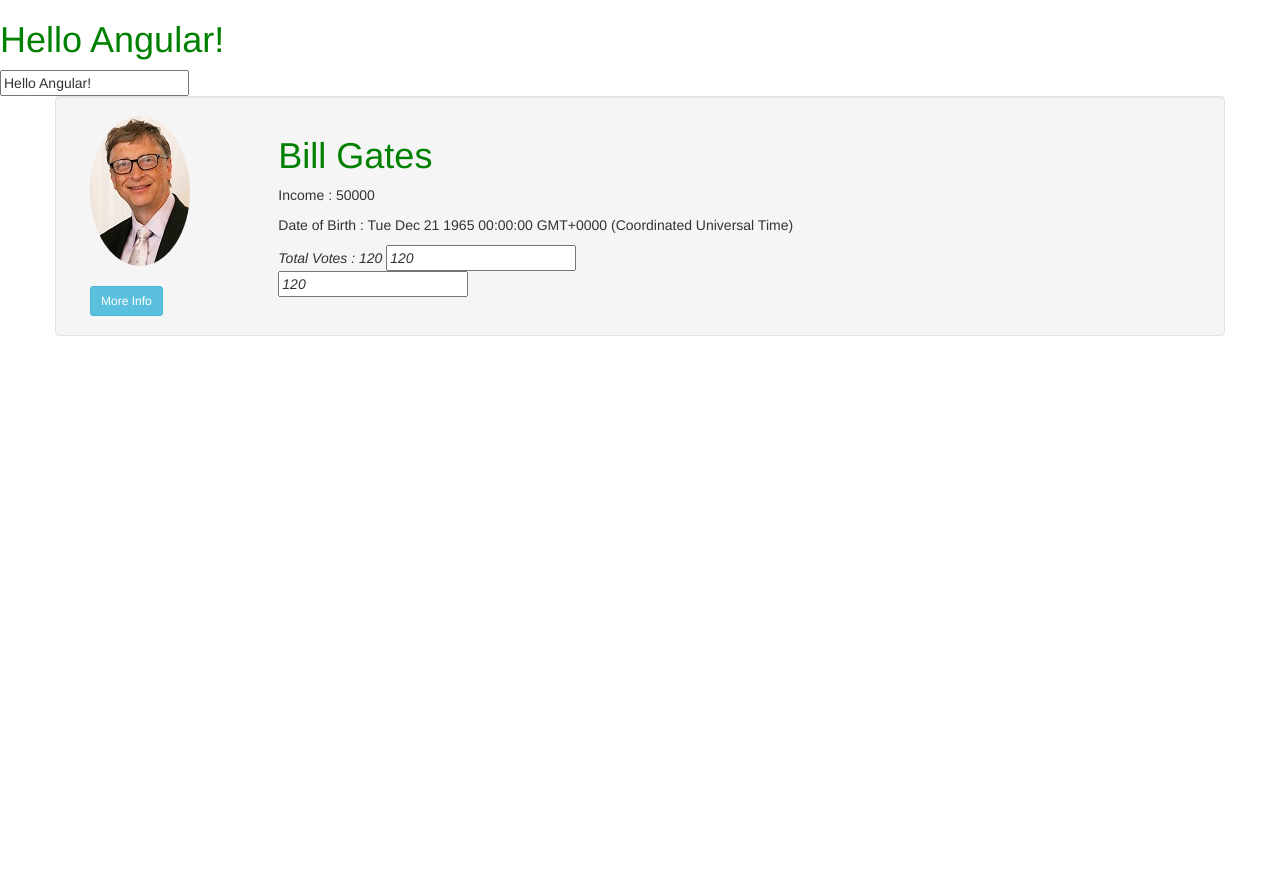
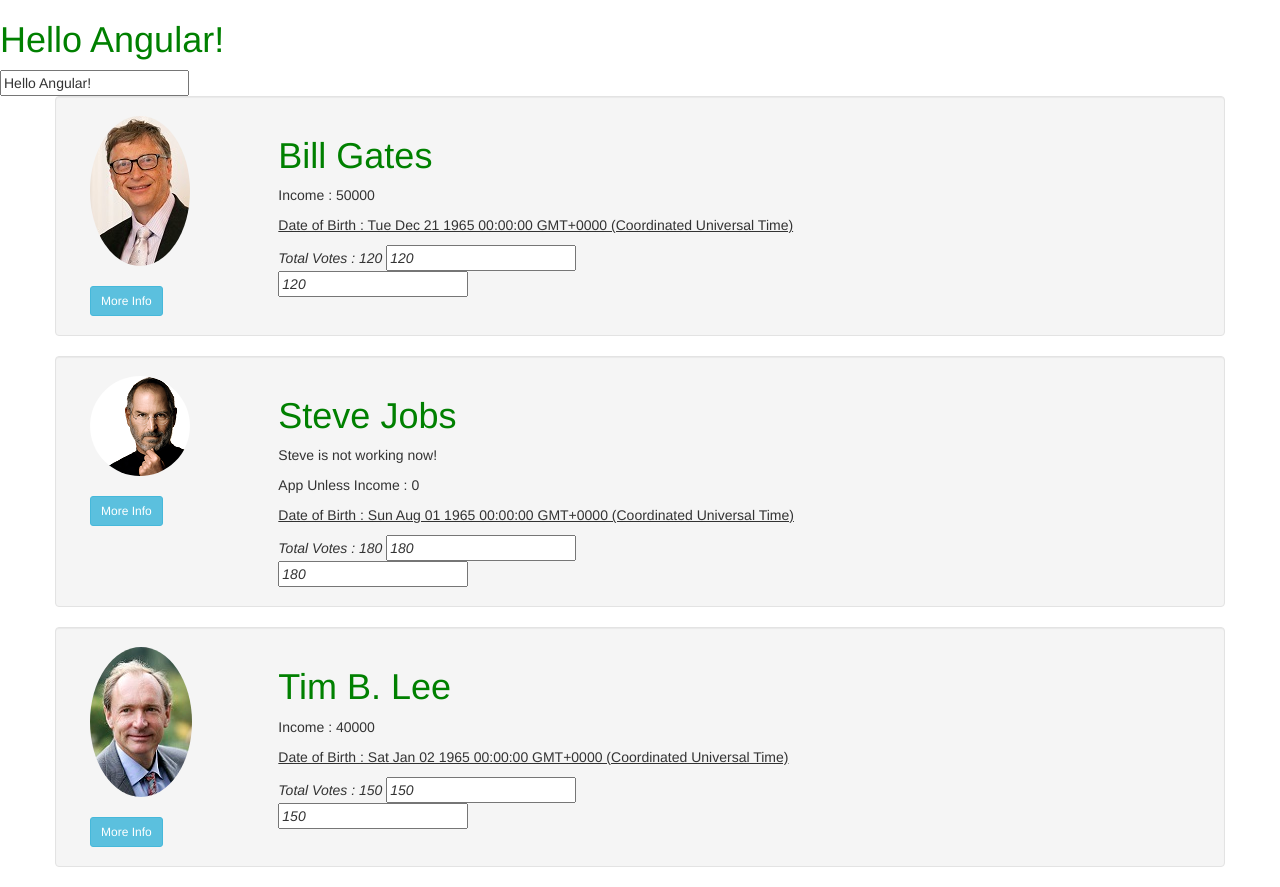
Before and after one commit to synergy2411/first-app, an Angular app: page / in a window 1280 px wide. Before the commit the page ends 800 px from the top, so only its background shows below. Built offline with nearby package versions, Linux system fonts and the light colour scheme.

Commit message:
custom directives added

```diff
--- a/src/app/data/mocks.ts
+++ b/src/app/data/mocks.ts
@@ -1,6 +1,6 @@
 import { User } from './../model/user';
 
-export const USER_DATA : User = {
+export const USER_DATA : User[] = [{
     firstName : "Bill",
     lastName : "Gates",
     dob : new Date("Dec 21, 1965"),
@@ -9,4 +9,22 @@
     company : "Microsoft",
     image : "assets/images/bill.jpg",
     vote : 120
-}
+},{
+    firstName : "Steve",
+    lastName : "Jobs",
+    dob : new Date("Aug 1, 1965"),
+    income : 0,
+    isWorking  : false,
+    company : "Apple",
+    image : "assets/images/steve.png",
+    vote : 180
+},{
+    firstName : "Tim B.",
+    lastName : "Lee",
+    dob : new Date("Jan 2, 1965"),
+    income : 40000,
+    isWorking  : true,
+    company : "World Widde Web",
+    image : "assets/images/tim.jpg",
+    vote : 150
+}]
--- /dev/null
+++ b/src/app/directives/highlight.directive.ts
@@ -0,0 +1,29 @@
+import { Directive, ElementRef, Input, HostListener, HostBinding } from '@angular/core';
+
+@Directive({
+    selector : '[app-highlight]'
+})
+
+export class HighlightDirective {
+
+    @Input('defaultColor') defaultColor : string;
+    @Input("initialColor") initialColor : string;
+
+    @HostBinding('style.background-color') bgcolor : any;
+
+    @HostListener('mouseenter') onmouseenter(){
+        // console.log("mouseenter");
+        // this.elementRef.nativeElement.style.backgroundColor = "yellow";
+        this.bgcolor = this.defaultColor;
+    }
+    @HostListener('mouseleave') onmouseleave(){
+        // console.log("mouseleave");
+        // this.elementRef.nativeElement.style.backgroundColor = "transparent"
+        this.bgcolor = this.initialColor;
+    }
+
+    constructor(private elementRef : ElementRef){
+        console.log(this.initialColor); //?
+        // console.log(this.elementRef.nativeElement);
+    }
+}
--- /dev/null
+++ b/src/app/directives/unless.directive.ts
@@ -0,0 +1,18 @@
+import { Directive, Input, TemplateRef, ViewContainerRef } from '@angular/core';
+
+@Directive({
+  selector: '[appUnless]'
+})
+export class UnlessDirective {
+
+  @Input('appUnless') set appUnless (condition : boolean){
+    if(!condition){
+      this.vcRef.createEmbeddedView(this.templateRef);
+    }else{
+      this.vcRef.clear();
+    }
+  }
+  constructor(private templateRef : TemplateRef<any>,
+              private vcRef : ViewContainerRef ) { }
+
+}
--- a/src/app/user/user-info/user-info.component.css
+++ b/src/app/user/user-info/user-info.component.css
@@ -0,0 +1,6 @@
+.feature{
+    border : 1px royalblue solid;
+}
+.underline{
+    text-decoration: underline;
+}
--- a/src/app/user/user-info/user-info.component.html
+++ b/src/app/user/user-info/user-info.component.html
@@ -1,6 +1,24 @@
-<h1>{{ user.firstName }} {{ user.lastName}}</h1>
+<h1 app-highlight
+    [defaultColor]="defaultColor"
+    [initialColor]="initialColor">{{ user.firstName }} {{ user.lastName}}</h1>
+
+<p *ngIf="user.isWorking==true; else ElseTemplate">Income  : <span [innerHTML]="user.income"></span></p>
+
+<p *appUnless="user.isWorking">
+    App Unless Income  : <span [innerHTML]="user.income"></span>
+</p>
+<ng-template #ElseTemplate>
+    <p>{{ user.firstName }} is not working now!</p>
+</ng-template>
+
+<!--
+    De-sugaring *ngIf
+
+<ng-template [ngIf]="user.isWorking">
 <p>Income  : <span [innerHTML]="user.income"></span></p>
-<p>Date of Birth : {{ user.dob }}</p>
+</ng-template> -->
+
+<p [ngClass]="myClasses">Date of Birth : {{ user.dob }}</p>
 <em>
     Total Votes : {{ user.vote }}
     <input type="number"
--- a/src/app/user/user-info/user-info.component.ts
+++ b/src/app/user/user-info/user-info.component.ts
@@ -9,4 +9,12 @@
 export class UserInfoComponent{
   @Input('user') user : User;
 
+  myClasses = {
+    feature : false,
+    underline : true
+  }
+
+  defaultColor = "blue";
+  initialColor = "green";
+
 }
--- a/src/app/user/user.component.html
+++ b/src/app/user/user.component.html
@@ -1,7 +1,8 @@
 <div class="container">
     <ul class="list-unstyled">
-        <li class="well row">
+        <li class="well row" *ngFor="let user of users; index as i; first as isFirst; last as isLast; even as isEven; odd as isOdd;">
             <div class="col-xs-2 col-sm-2 col-md-2">
+                <!-- #{{ i }} Is This Even ? {{ isEven }} -->
                 <app-user-image [user]="user"
                     (childEvent)="moreInfo($event)">
                 </app-user-image>
--- a/src/app/user/user.component.ts
+++ b/src/app/user/user.component.ts
@@ -1,7 +1,8 @@
 import { User } from './../model/user';
 import { USER_DATA } from '../data/mocks';
 
-import { Component,
+import {
+    Component,
     ViewEncapsulation,
     OnInit,
     OnChanges,
@@ -13,49 +14,48 @@
     OnDestroy,
     Input,
     SimpleChanges,
-    ChangeDetectionStrategy} from '@angular/core';
+    ChangeDetectionStrategy
+} from '@angular/core';
 
 @Component({
-    selector : 'app-user',
+    selector: 'app-user',
     // template : `
     //     <h1>User Component Loaded!!</h1>
 
     // `
-    templateUrl : "./user.component.html",
+    templateUrl: "./user.component.html",
     // styles : [`
     //     h1{
     //         color : red;
     //     }
     // `],
-    styleUrls : [`./user.component.css`],
-    encapsulation : ViewEncapsulation.Emulated,
-    changeDetection : ChangeDetectionStrategy.Default
+    styleUrls: [`./user.component.css`],
+    encapsulation: ViewEncapsulation.Emulated,
+    changeDetection: ChangeDetectionStrategy.Default
 })
-export class UserComponent implements OnInit,
-    OnChanges, DoCheck, AfterContentInit, AfterContentChecked,
-    AfterViewInit, AfterViewChecked, OnDestroy {
+export class UserComponent implements OnInit, OnChanges, DoCheck, AfterContentInit, AfterContentChecked, AfterViewInit, AfterViewChecked, OnDestroy {
 
-    user : User;
+    users : User[];
 
-    @Input('title') title : string;
+    @Input('title') title: string;
 
-    moreInfo(user : User){
+    moreInfo(user: User) {
         alert(`${user.firstName} is working with ${user.company}`);
     }
-    constructor(){console.log("Constructor") }
-    ngOnInit(){
+
+    ngOnInit() {
         console.log("ngOnInit");
-        this.user = USER_DATA;
+        this.users = USER_DATA;
     }
-    ngOnChanges(changes : SimpleChanges){
+
+    ngOnChanges(changes: SimpleChanges) {
         console.log("ngOnChanges", changes);
     }
-    ngDoCheck() {console.log("ngDoCheck");}
-    ngAfterContentInit() {console.log("ngAfterContentInit");}
-    ngAfterContentChecked(){console.log("ngAfterContentChecked");}
-    ngAfterViewInit() {console.log("ngAfterViewInit");}
-    ngAfterViewChecked() {console.log("ngAfterViewChecked");}
-    ngOnDestroy(){console.log("ngOnDestroy");}
-
-
+    ngDoCheck() { console.log("ngDoCheck"); }
+    ngAfterContentInit() { console.log("ngAfterContentInit"); }
+    ngAfterContentChecked() { console.log("ngAfterContentChecked"); }
+    ngAfterViewInit() { console.log("ngAfterViewInit"); }
+    ngAfterViewChecked() { console.log("ngAfterViewChecked"); }
+    ngOnDestroy() { console.log("ngOnDestroy"); }
+    constructor() { console.log("Constructor") }
 }
```
Also changed, not shown: src/app/app.module.ts (+6 -1 lines), refs.txt.
